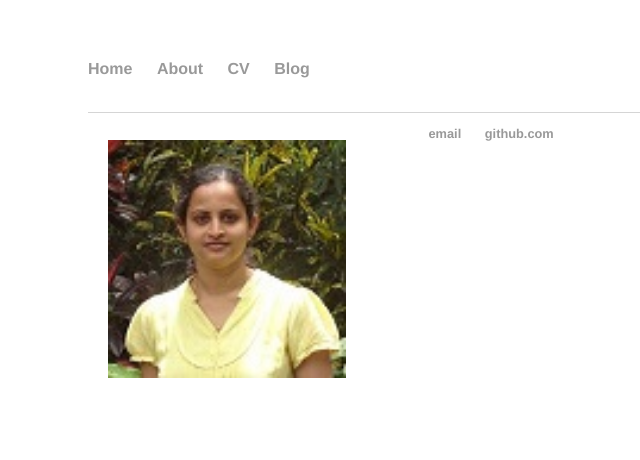
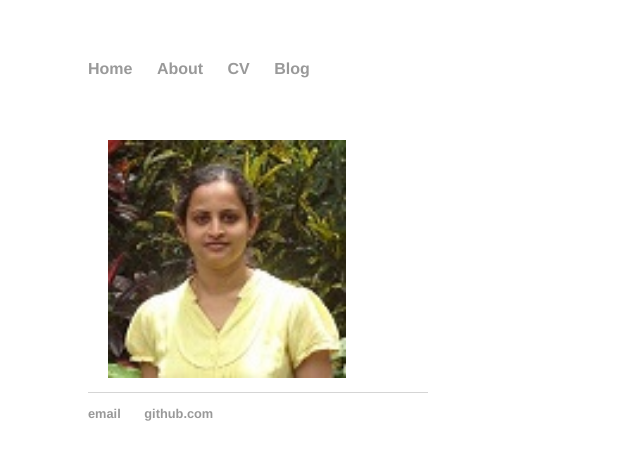
Before and after one commit to Mamathashanthkumar/mamathashanthkumar.github.io, a Jekyll site: the page built from index.html, in a window 1280 px wide. Shown: the top 460 px of the page, without its empty margins (104-744 px from the left). Built offline with Jekyll 4.4.1, drawn with Linux system fonts in a browser that asks for light colours.

Commit message:
Adding index.html

```diff
--- a/_layouts/default.html
+++ b/_layouts/default.html
@@ -19,11 +19,5 @@
 			{{ content }}
 
 			</div><!-- /.container -->
-			<footer>
-	    		<ul>
-	        		<li><a href="mailto:mamatha733@gmail@gmail.com">email</a></li>
-	        		<li><a href="https://github.com/mamathashanthkumar">github.com</a></li>
-				</ul>
-			</footer>
 		</body>
 	</html>
--- a/index.html
+++ b/index.html
@@ -6,5 +6,10 @@ title: Mamatha Shanthkumar
 <div style="width: 38%; float:left;  position: relative;">
   <br>
   <img src="/images/mamatha.jpg" height=70% width=70% style="margin:10px 20px 10px 20px">
-
+	<footer>
+		<ul>
+			<li><a href="mailto:mamatha733@gmail@gmail.com">email</a></li>
+			<li><a href="https://github.com/mamathashanthkumar">github.com</a></li>
+		</ul>
+	</footer>
 </div>
```
